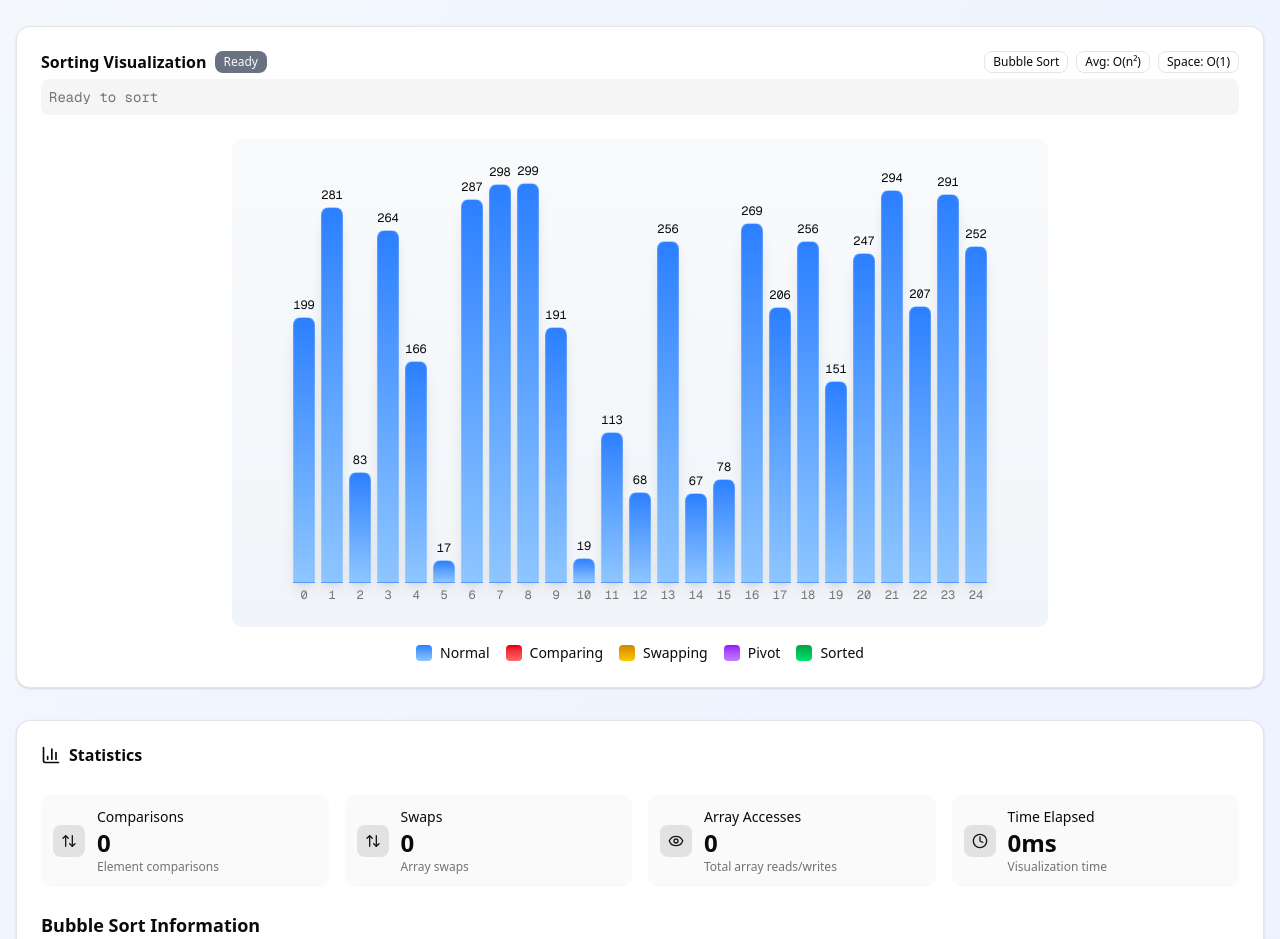
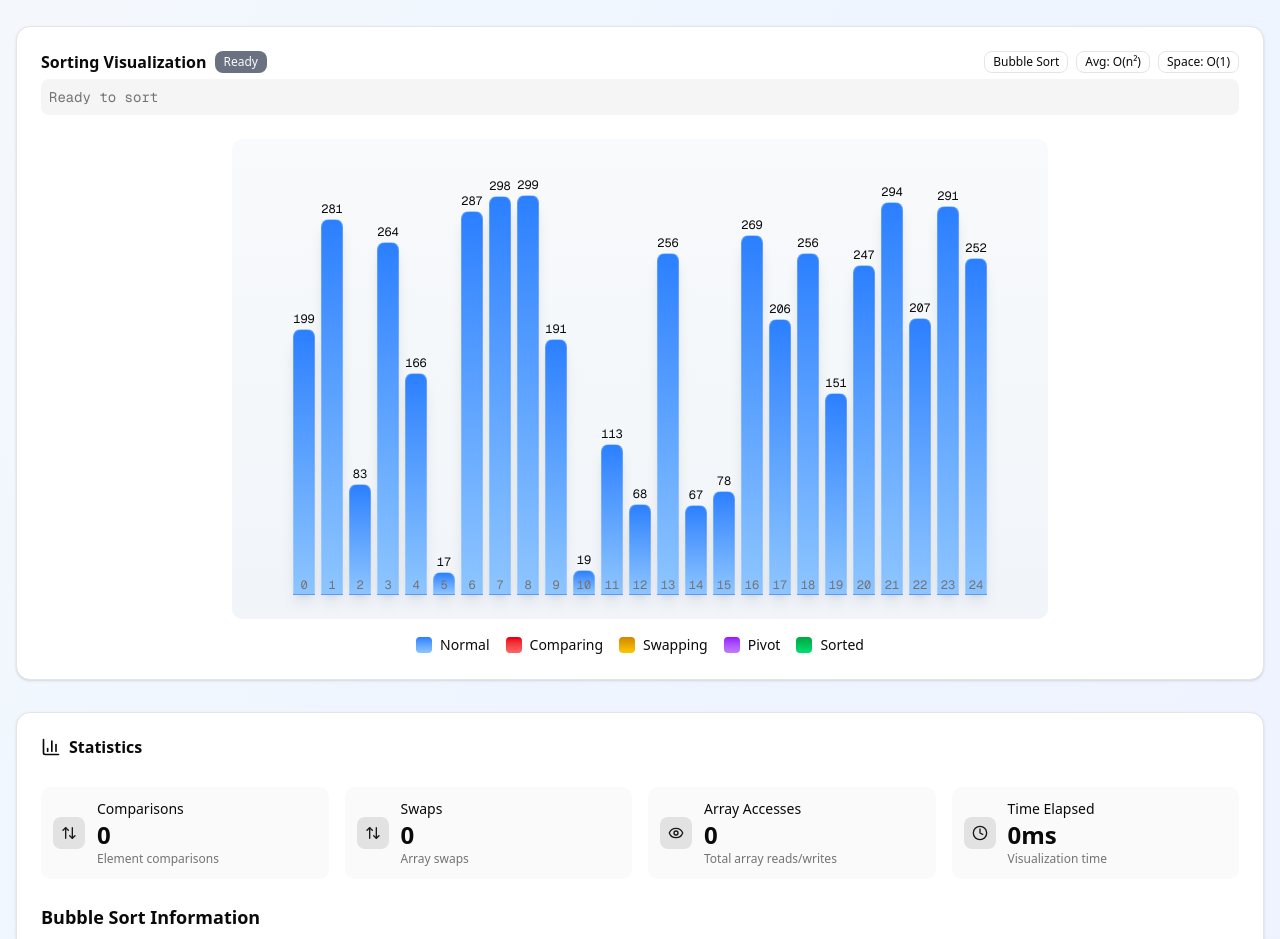
Before and after one commit to Blizzeq/sort-vizualzation, a Next.js app: page / in a window 1280 px wide. Shown: the part 940-1879 px from the top of the page. Built offline with nearby package versions, Linux system fonts and the light colour scheme.

Commit message:
Refactor ArrayBar and SortingCanvas components to improve layout and animation. Adjust bar height calculations and label positioning for better visual clarity. Update container height handling in SortingCanvas for consistent display with labels.

```diff
--- a/src/components/visualization/ArrayBar.tsx
+++ b/src/components/visualization/ArrayBar.tsx
@@ -40,12 +40,15 @@ const ArrayBarComponent = function ArrayBar({ element, maxValue, maxHeight, widt
   const animationDelay = isLargeArray ? 0 : index * 0.005;
   const shouldUseLayout = !isLargeArray;
 
+  const barHeight = element.state === 'comparing' || element.state === 'swapping' ? height * 1.05 : height;
+  const labelTopPosition = maxHeight - barHeight - 16;
+
   return (
     <motion.div
-      className="flex flex-col items-center justify-end"
+      className="relative flex flex-col items-center justify-end"
       style={{
         width: width,
-        minHeight: showLabels ? maxHeight + 40 : maxHeight + 10
+        height: showLabels ? maxHeight + 40 : maxHeight + 10
       }}
       layoutId={shouldUseLayout ? `bar-${element.value}-${index}` : undefined}
       initial={isLargeArray ? { opacity: 0 } : { scale: 0.8, opacity: 0 }}
@@ -61,20 +64,31 @@ const ArrayBarComponent = function ArrayBar({ element, maxValue, maxHeight, widt
         }
       }
     >
-      {/* Value label */}
+      {/* Value label - positioned just above bar */}
       {shouldShowValue && (
         <motion.div
-          className="text-xs text-center mb-1 font-mono"
-          layoutId={shouldUseLayout ? `value-${element.value}-${index}` : undefined}
+          className="absolute text-xs text-center font-mono"
+          style={{
+            bottom: barHeight + 2 + 'px',
+            left: '50%',
+            transform: 'translateX(-50%)'
+          }}
+          layoutId={undefined}
           initial={{ opacity: 0 }}
-          animate={{ opacity: 1 }}
-          transition={{ delay: animationDelay + 0.1, duration: isLargeArray ? 0.15 : 0.3 }}
+          animate={{
+            opacity: 1,
+            bottom: barHeight + 2 + 'px'
+          }}
+          transition={{
+            opacity: { delay: animationDelay + 0.1, duration: isLargeArray ? 0.15 : 0.3 },
+            bottom: isLargeArray ? { duration: 0.3 } : { type: "spring", stiffness: 400, damping: 30 }
+          }}
         >
           {element.value}
         </motion.div>
       )}
 
-      {/* Bar */}
+      {/* Bar - grows from bottom up */}
       <motion.div
         className={`bg-gradient-to-t ${getBarGradient(element.state)} rounded-t-md border border-white/20 shadow-lg`}
         style={{
@@ -83,26 +97,24 @@ const ArrayBarComponent = function ArrayBar({ element, maxValue, maxHeight, widt
         }}
         layoutId={shouldUseLayout ? `bar-content-${element.value}-${index}` : undefined}
         animate={{
-          height: height,
-          scale: element.state === 'comparing' || element.state === 'swapping' ? 1.05 : 1
+          height: barHeight
         }}
         transition={isLargeArray ?
           {
-            height: { duration: 0.3 },
-            scale: { duration: 0.2 }
+            height: { duration: 0.3 }
           } :
           {
             height: { type: "spring", stiffness: 400, damping: 30 },
-            scale: { type: "spring", stiffness: 600, damping: 25 },
             layout: { type: "spring", stiffness: 400, damping: 30 }
           }
         }
       />
 
-      {/* Index label */}
+      {/* Index label - positioned absolutely at bottom */}
       {shouldShowIndex && (
         <motion.div
-          className="text-xs text-muted-foreground mt-1 font-mono"
+          className="absolute bottom-0 text-xs text-muted-foreground font-mono"
+          style={{ bottom: '2px' }}
           layoutId={shouldUseLayout ? `index-${element.value}-${index}` : undefined}
           initial={{ opacity: 0 }}
           animate={{ opacity: 1 }}
--- a/src/components/visualization/SortingCanvas.tsx
+++ b/src/components/visualization/SortingCanvas.tsx
@@ -133,7 +133,7 @@ export const SortingCanvas = memo(function SortingCanvas() {
               className="flex items-end justify-center gap-1 mx-auto bg-gradient-to-b from-slate-50 to-slate-100 rounded-lg p-6"
               style={{
                 width: containerWidth,
-                minHeight: shouldShowLabels ? maxHeight + 80 : maxHeight + 20
+                height: shouldShowLabels ? maxHeight + 80 : maxHeight + 20
               }}
             >
               {array.map((element, index) => (
```
